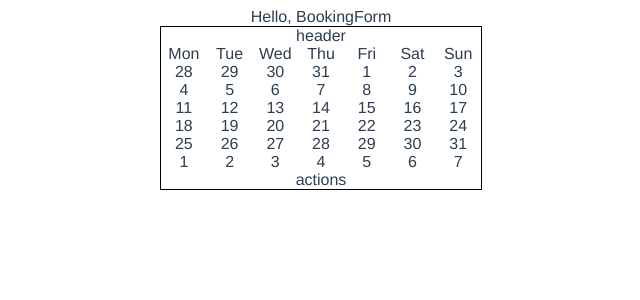
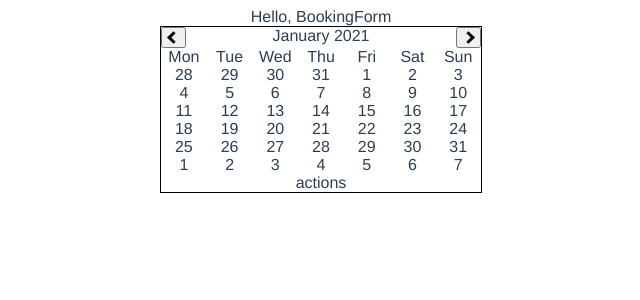
Before and after one commit to rusin-patryk/days-picker-demo, a Vue app: page / in a window 1280 px wide. Shown: the top 300 px of the page, without its empty margins (319-959 px from the left). Built offline with nearby package versions, Linux system fonts and the light colour scheme.

Commit message:
DaysPicker: css classes name, change current date

```diff
--- a/src/components/DaysPicker.vue
+++ b/src/components/DaysPicker.vue
@@ -1,42 +1,61 @@
 <template>
-  <div class="days-picker">
-    <div class="days-picker__container">
-      <div class="days-picker__header">
-        header
+  <div class="daysPicker">
+    <div class="daysPicker__container">
+      <div class="daysPicker__header">
+        <div class="daysPicker__header--previous">
+          <button
+              type="button"
+              @click="changeDate('prev')"
+          ><i class="arrow left"></i>
+          </button>
+        </div>
+        <div class="daysPicker__header--date">
+          {{ currentDate.getMonth() | monthName }} {{ currentDate.getFullYear() }}
+        </div>
+        <div class="daysPicker__header--next">
+          <div class="daysPicker__header--previous">
+            <button
+                type="button"
+                @click="changeDate('next')"
+            >
+              <i class="arrow right"></i>
+            </button>
+          </div>
+        </div>
       </div>
-      <div class="days-picker__week-days">
+      <div class="daysPicker__weekDays">
         <div
             v-for="(day, index) in weekDays"
             :key="`weekDays_${index}`"
-            class="days-picker__week-day"
+            class="daysPicker__weekDay"
         >
           {{ day }}
         </div>
       </div>
-      <div class="days-picker__days">
+      <div class="daysPicker__days">
         <div
             v-for="(day, index) in calendarDays.lastMonth"
             :key="`lastMonth_${index}`"
-            class="days-picker__day days-picker__day--last-month"
+            class="daysPicker__day daysPicker__day--lastMonth"
         >
           {{ day }}
         </div>
         <div
             v-for="(day, index) in calendarDays.currentMonth"
             :key="`currentMonth_${index}`"
-            class="days-picker__day days-picker__day--current-month"
+            class="daysPicker__day daysPicker__day--currentMonth"
         >
           {{ day }}
         </div>
         <div
             v-for="(day, index) in calendarDays.nextMonth"
             :key="`nextMonth_${index}`"
-            class="days-picker__day days-picker__day--next-month"
+            class="daysPicker__day daysPicker__day--nextMonth"
         >
           {{ day }}
         </div>
       </div>
-      <div class="days-picker__actions">
+      <div class="daysPicker__actions">
         actions
       </div>
     </div>
@@ -46,6 +65,7 @@
 <script>
 import DaysPickerFactory from '@/factories/DaysPickerFactory';
 import DaysPickerService from '@/services/DaysPickerService';
+import CalendarConstants from '@/constants/CalendarConstants';
 
 export default {
   name: 'DaysPicker',
@@ -53,12 +73,18 @@ export default {
     return {
       settings: DaysPickerFactory.toSettings(),
       currentDate: DaysPickerService.setDate(),
-      weekDays: DaysPickerFactory.weekDays(),
+      weekDays: CalendarConstants.weekDays(),
       firstMonthDay: null,
       allowedRange: DaysPickerFactory.toAllowedRange(),
       pickedRange: DaysPickerFactory.toPickedRange(),
       calendarDays: DaysPickerFactory.calendarDays(),
     };
+  },
+
+  filters: {
+    monthName: (value) => {
+      return CalendarConstants.getMonths()[value];
+    },
   },
 
   created() {
@@ -76,7 +102,12 @@ export default {
       this.calendarDays.currentMonth = DaysPickerService.pushCurrentMonthDays(this.currentDate);
       this.calendarDays.nextMonth = DaysPickerService.pushNextMonthDays(this.calendarDays);
     },
-  }
+
+    changeDate(modifier) {
+      this.currentDate = DaysPickerService.setDate(this.currentDate, modifier);
+      this.prepareMonth();
+    },
+  },
 };
 </script>
 
--- /dev/null
+++ b/src/constants/CalendarConstants.js
@@ -0,0 +1,30 @@
+export default class CalendarConstants {
+  static getMonths() {
+    return [
+      'January',
+      'February',
+      'March',
+      'April',
+      'May',
+      'June',
+      'July',
+      'August',
+      'September',
+      'October',
+      'November',
+      'December',
+    ];
+  }
+
+  static weekDays() {
+    return [
+      'Sun',
+      'Mon',
+      'Tue',
+      'Wed',
+      'Thu',
+      'Fri',
+      'Sat',
+    ];
+  }
+}
--- a/src/factories/DaysPickerFactory.js
+++ b/src/factories/DaysPickerFactory.js
@@ -6,10 +6,6 @@ export default class DaysPickerFactory {
       closeOnClickOutside: settings.closeOnClickOutside || true,
       baseColor: settings.baseColor || '#21DCB2',
     };
-  }
-
-  static weekDays() {
-    return ['Sun', 'Mon', 'Tue', 'Wed', 'Thu', 'Fri', 'Sat'];
   }
 
   static toPickedRange(range = {}) {
--- a/src/main.js
+++ b/src/main.js
@@ -1,12 +1,12 @@
-import Vue from 'vue'
-import App from './App.vue'
-import router from './router'
-import store from './store'
+import Vue from 'vue';
+import App from './App.vue';
+import router from './router';
+import store from './store';
 
-Vue.config.productionTip = false
+Vue.config.productionTip = false;
 
 new Vue({
   router,
   store,
-  render: h => h(App)
-}).$mount('#app')
+  render: h => h(App),
+}).$mount('#app');
--- a/src/styles/DaysPicker.scss
+++ b/src/styles/DaysPicker.scss
@@ -1,15 +1,21 @@
-.days-picker {
+.daysPicker {
   border: 1px solid black;
   width: 320px;
   margin: 0 auto;
-  .days-picker__container {
-    .days-picker__week-days, .days-picker__days {
+
+  .daysPicker__container {
+    .daysPicker__header {
+      display: flex;
+      justify-content: space-between;
+    }
+
+    .daysPicker__weekDays, .daysPicker__days {
       display: flex;
       flex-flow: row wrap;
+
       > div {
         flex: 1 0 14%;
       }
     }
   }
-
 }
--- a/src/styles/main.scss
+++ b/src/styles/main.scss
@@ -18,3 +18,20 @@ a {
     }
   }
 }
+
+.arrow {
+  border: solid black;
+  border-width: 0 3px 3px 0;
+  display: inline-block;
+  padding: 3px;
+}
+
+.right {
+  transform: rotate(-45deg);
+  -webkit-transform: rotate(-45deg);
+}
+
+.left {
+  transform: rotate(135deg);
+  -webkit-transform: rotate(135deg);
+}
```
Lines whose indentation alone changed are shown as unchanged.
